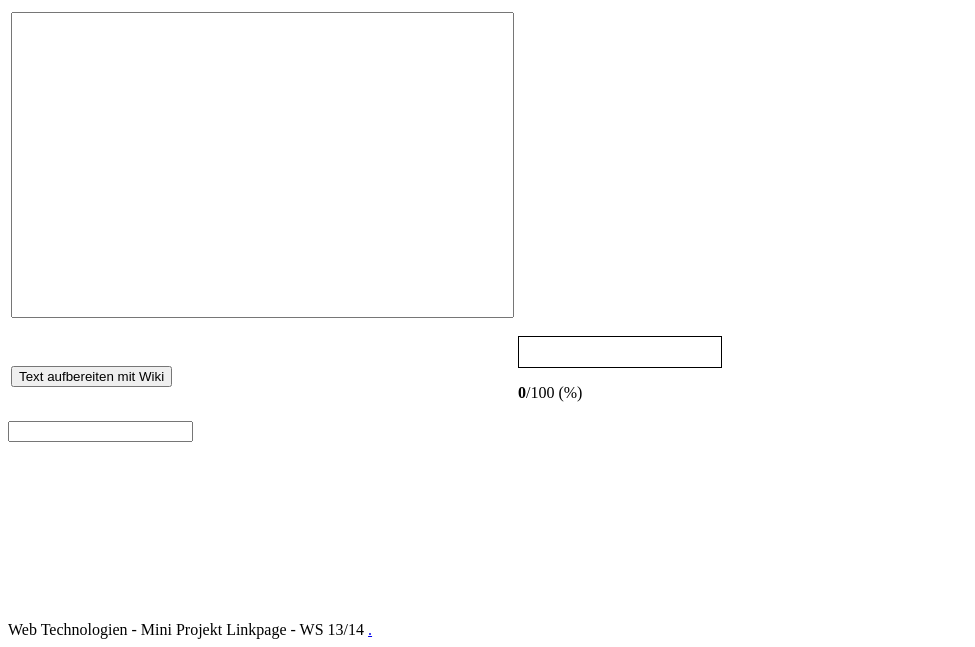
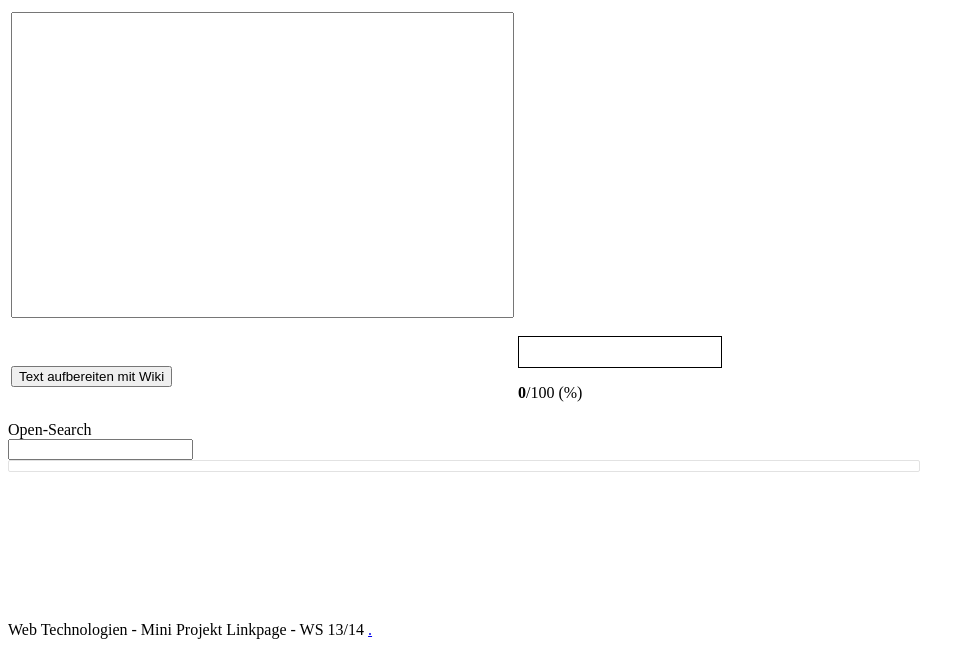
Before and after one commit to ziedav/dbpedialinkpage, a PHP site: page / in a window 1280 px wide. Shown: the part 252-899 px from the top of the page, without its empty margins (0-975 px from the left). Run offline with PHP 8.4, Linux system fonts and the light colour scheme; some libraries are stand-ins or nearby versions.

Commit message:
wiki box design added

```diff
--- a/css/style.css
+++ b/css/style.css
@@ -27,3 +27,31 @@ div#content{
 div.wiki_box_destiny{
     height: 200px;
 }
+
+[id$='_list']{
+    margin: 0;
+    padding: 5px;
+    border: 1px solid #e2e2e2;
+    border-radius: 2px;
+}
+
+ul[id$='_list']{
+    list-style-type: none;
+}
+
+[id$='_list_item']{
+    display: inline-block;
+    padding: 4px 5px 3px 5px;
+    border: 1px solid #e2e2e2;
+    border-radius: 2px;
+    margin: 5px;
+}
+
+ul[id$='_list'] li div{
+    display: inline-block;
+    padding: 4px 5px 3px 5px;
+}
+
+ul#wiki_box_list{
+    width: 900px;
+}
--- a/js/linkage.js
+++ b/js/linkage.js
@@ -162,14 +162,13 @@ WikiLink.prototype.replace = function(needle, replace){
 
 WikiLink.prototype.pushOpenSearchToWikiBox = function(data){
     var results = data[1];
+
+    for(var index in results){
+        results[index] = '<div><a target="_new" href="http://de.wikipedia.org/wiki/'+results[index]+'">'+results[index]+'</a></div>';
+    }
     wikiBox.empty().pushAll(results);
     jQuery('ul#wiki_box_list').empty();
     wikiBox.display();
-    //wikiBox.
-    /*
-       var url = 'http://de.wikipedia.org/wiki/' + text;
-       jQuery('body').append('<div><a target="_new" href="' + url + '">' + text + '</a>'+'</div>');
-    }*/
 };
 
 /**
--- a/view.php
+++ b/view.php
@@ -28,6 +28,7 @@
     </table>
 </div>
 <div class="wiki_box_destiny">
+    <div>Open-Search</div>
     <input type="text" id="wiki_box_input"></input>
 </div>
 <footer>Web Technologien - Mini Projekt Linkpage - WS 13/14  <a href="login.html" >.</a></footer>
@@ -40,7 +41,6 @@
         linker.listen();
 
         //wiki_box on development
-        var results;
         wikiBox.bindTo(jQuery('.wiki_box_destiny'), 'append');
         var wikiBoxInput = jQuery('input#wiki_box_input');
 
```
